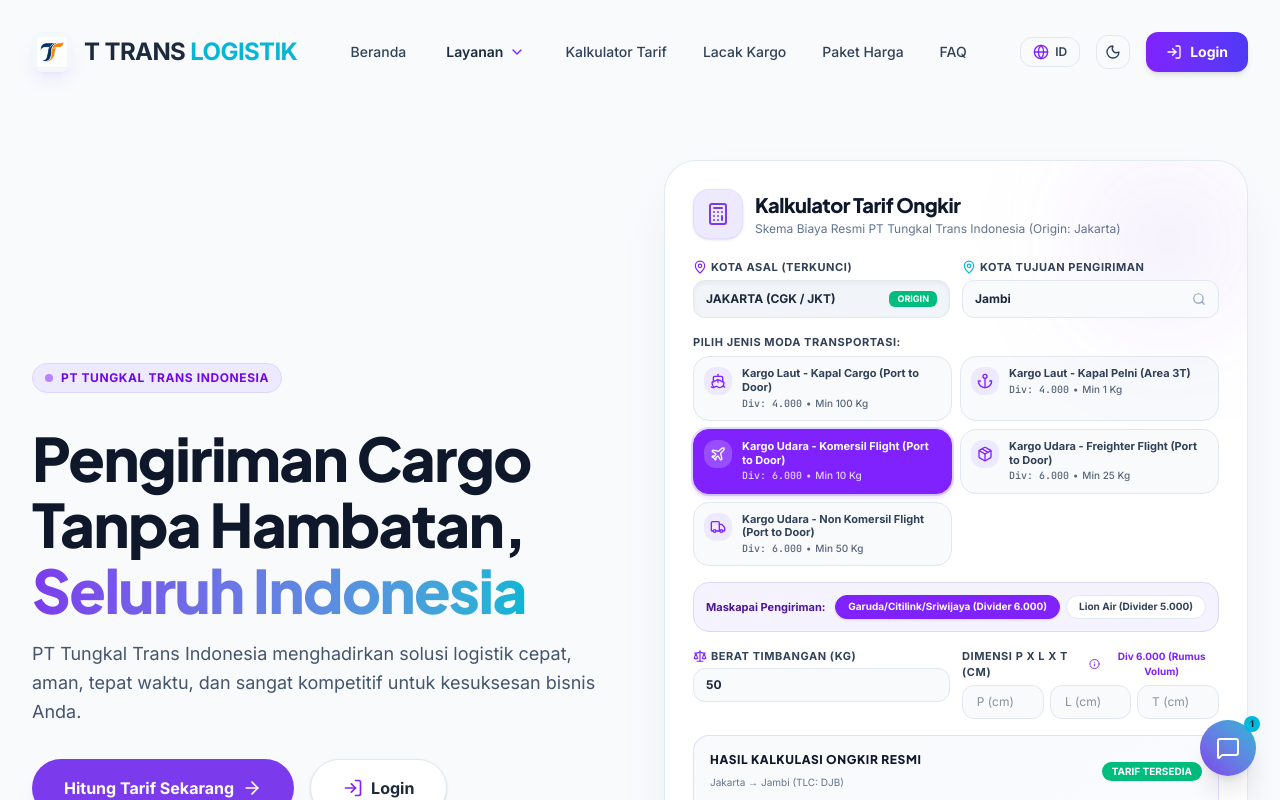
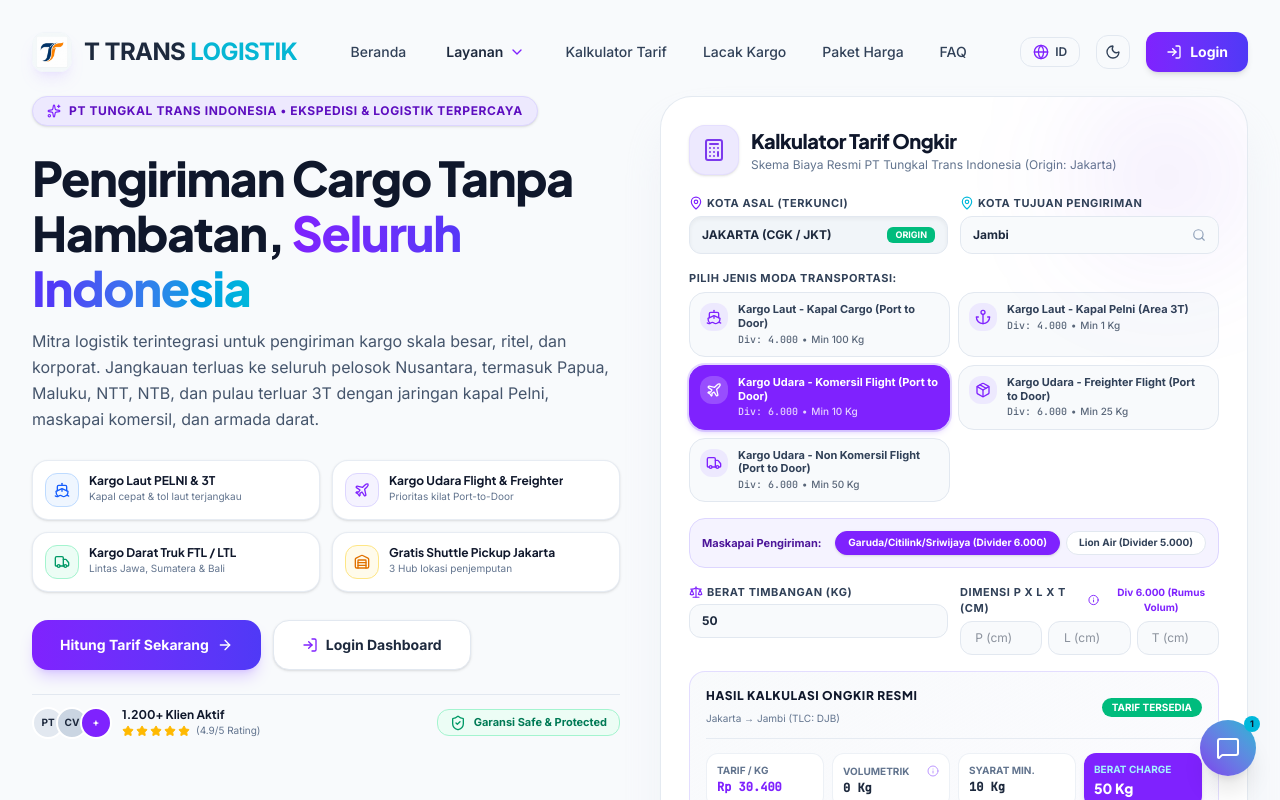
Before and after one commit to andrymhd-lexora/ttranslog, a React (Vite) app: page / in a window 1280 px wide. Shown: the top 800 px of the page. Built offline with nearby package versions, Linux system fonts and the light colour scheme.

Commit message:
Add files via upload

```diff
--- a/src/components/Hero.tsx
+++ b/src/components/Hero.tsx
@@ -1,5 +1,5 @@
 import React from "react";
-import { ArrowRight, Star, LogIn } from "lucide-react";
+import { ArrowRight, Star, LogIn, Ship, Plane, Truck, Warehouse, CheckCircle2, ShieldCheck, Sparkles } from "lucide-react";
 import { Language, TranslationDict } from "../types";
 import RateCalculator from "./RateCalculator";
 
@@ -9,10 +9,45 @@
 }
 
 export default function Hero({ lang, t }: HeroProps) {
+  const servicePills = [
+    {
+      icon: Ship,
+      color: "text-blue-600 dark:text-cyan-400 bg-blue-50 dark:bg-cyan-950/50 border-blue-200 dark:border-cyan-800",
+      titleID: "Kargo Laut PELNI & 3T",
+      titleEN: "PELNI Sea Freight & 3T",
+      descID: "Kapal cepat & tol laut terjangkau",
+      descEN: "Fast vessel & affordable sea toll"
+    },
+    {
+      icon: Plane,
+      color: "text-violet-600 dark:text-violet-400 bg-violet-50 dark:bg-violet-950/50 border-violet-200 dark:border-violet-800",
+      titleID: "Kargo Udara Flight & Freighter",
+      titleEN: "Air Cargo & Freighter",
+      descID: "Prioritas kilat Port-to-Door",
+      descEN: "Express priority Port-to-Door"
+    },
+    {
+      icon: Truck,
+      color: "text-emerald-600 dark:text-emerald-400 bg-emerald-50 dark:bg-emerald-950/50 border-emerald-200 dark:border-emerald-800",
+      titleID: "Kargo Darat Truk FTL / LTL",
+      titleEN: "Land Trucking FTL / LTL",
+      descID: "Lintas Jawa, Sumatera & Bali",
+      descEN: "Across Java, Sumatra & Bali"
+    },
+    {
+      icon: Warehouse,
+      color: "text-amber-600 dark:text-amber-400 bg-amber-50 dark:bg-amber-950/50 border-amber-200 dark:border-amber-800",
+      titleID: "Gratis Shuttle Pickup Jakarta",
+      titleEN: "Free Jakarta Pickup",
+      descID: "3 Hub lokasi penjemputan",
+      descEN: "3 Logistics pickup hubs"
+    }
+  ];
+
   return (
     <section
       id="home"
-      className="relative pt-32 pb-24 md:pt-40 md:pb-32 bg-[#f8fafc] dark:bg-slate-950 transition-colors duration-300 overflow-hidden"
+      className="relative pt-20 pb-12 md:pt-24 md:pb-16 bg-[#f8fafc] dark:bg-slate-950 transition-colors duration-300 overflow-hidden"
     >
       {/* Background Graphic Ornaments - Natural Tones Theme */}
       <div className="absolute top-0 right-0 w-[500px] h-[500px] bg-[#7c3aed]/5 rounded-full filter blur-3xl -z-10 translate-x-12 -translate-y-12"></div>
@@ -20,85 +55,117 @@
 
       {/* Organic Curved Wave Overlay */}
       <div className="absolute inset-x-0 bottom-0 pointer-events-none">
-        <svg className="w-full text-white dark:text-slate-900 transition-colors" viewBox="0 0 1440 100" fill="currentColor" xmlns="http://www.w3.org/2000/svg">
-          <path d="M0,32L80,37.3C160,43,320,53,480,58.7C640,64,800,64,960,53.3C1120,43,1280,21,1360,10.7L1440,0L1440,100L1360,100C1280,100,1120,100,960,100C800,100,640,100,480,100C320,100,160,100,80,100L0,100Z"></path>
+        <svg className="w-full text-white dark:text-slate-900 transition-colors" viewBox="0 0 1440 80" fill="currentColor" xmlns="http://www.w3.org/2000/svg">
+          <path d="M0,32L80,37.3C160,43,320,53,480,58.7C640,64,800,64,960,53.3C1120,43,1280,21,1360,10.7L1440,0L1440,80L1360,80C1280,80,1120,80,960,80C800,80,640,80,480,80C320,80,160,80,80,80L0,80Z"></path>
         </svg>
       </div>
 
       <div className="max-w-7xl mx-auto px-4 sm:px-6 lg:px-8">
-        <div className="grid grid-cols-1 lg:grid-cols-12 gap-12 items-center">
+        <div className="grid grid-cols-1 lg:grid-cols-12 gap-8 lg:gap-10 items-start">
 
-          {/* Left Column (Copywriting) */}
-          <div className="lg:col-span-6 space-y-8">
-            <div className="inline-flex items-center gap-2 px-3 py-1.5 rounded-full bg-violet-100 dark:bg-violet-900/30 text-violet-700 dark:text-cyan-400 border border-violet-200 dark:border-violet-900/50">
-              <span className="w-2 h-2 rounded-full bg-violet-600 dark:bg-cyan-400 animate-pulse"></span>
-              <span className="font-sans font-bold text-xs uppercase tracking-wider">PT Tungkal Trans Indonesia</span>
+          {/* Left Column (Rich Product Narrative & Value proposition) */}
+          <div className="lg:col-span-6 space-y-6">
+
+            {/* Top Badge */}
+            <div className="inline-flex items-center gap-2 px-3.5 py-1.5 rounded-full bg-violet-100 dark:bg-violet-900/40 text-violet-800 dark:text-cyan-300 border border-violet-200 dark:border-violet-800/60 shadow-sm">
+              <Sparkles className="w-3.5 h-3.5 text-violet-600 dark:text-cyan-400" />
+              <span className="font-sans font-bold text-xs uppercase tracking-wider">
+                PT Tungkal Trans Indonesia • Ekspedisi & Logistik Terpercaya
+              </span>
             </div>
 
-            <div className="space-y-4">
-              <h1 className="font-display font-extrabold text-4xl sm:text-5xl xl:text-6xl text-slate-900 dark:text-white tracking-tight leading-[1.1]">
+            {/* Headline */}
+            <div className="space-y-3">
+              <h1 className="font-display font-extrabold text-3xl sm:text-4xl xl:text-5xl text-slate-900 dark:text-white tracking-tight leading-[1.15]">
                 {t.heroTitle}{" "}
-                <span className="text-transparent bg-clip-text bg-gradient-to-r from-[#7c3aed] to-[#06b6d4]">
+                <span className="text-transparent bg-clip-text bg-gradient-to-r from-violet-600 via-indigo-600 to-cyan-500">
                   {t.heroHighlight}
                 </span>
               </h1>
-              <p className="font-sans text-lg text-slate-600 dark:text-slate-300 max-w-2xl leading-relaxed">
-                {t.heroSubtitle}
+              <p className="font-sans text-sm sm:text-base text-slate-600 dark:text-slate-300 max-w-2xl leading-relaxed">
+                {lang === "ID"
+                  ? "Mitra logistik terintegrasi untuk pengiriman kargo skala besar, ritel, dan korporat. Jangkauan terluas ke seluruh pelosok Nusantara, termasuk Papua, Maluku, NTT, NTB, dan pulau terluar 3T dengan jaringan kapal Pelni, maskapai komersil, dan armada darat."
+                  : "Integrated logistics partner for commercial, retail, and corporate cargo. Broadest nationwide reach covering Papua, Maluku, Nusa Tenggara, and 3T remote regions."}
               </p>
             </div>
 
+            {/* Product Offers 2x2 Grid Narrative */}
+            <div className="grid grid-cols-2 gap-2.5 sm:gap-3 pt-1">
+              {servicePills.map((item, idx) => {
+                const IconComponent = item.icon;
+                const title = lang === "ID" ? item.titleID : item.titleEN;
+                const desc = lang === "ID" ? item.descID : item.descEN;
+
+                return (
+                  <div
+                    key={idx}
+                    className="p-3 rounded-2xl bg-white dark:bg-slate-900/90 border border-slate-200/80 dark:border-slate-800 shadow-sm flex items-start gap-2.5 hover:border-violet-300 dark:hover:border-cyan-500/50 transition-all"
+                  >
+                    <div className={`p-2 rounded-xl border shrink-0 ${item.color}`}>
+                      <IconComponent className="h-4 w-4" />
+                    </div>
+                    <div className="min-w-0">
+                      <h2 className="font-display font-bold text-xs text-slate-900 dark:text-white truncate">
+                        {title}
+                      </h2>
+                      <p className="font-sans text-[10px] text-slate-500 dark:text-slate-400 truncate">
+                        {desc}
+                      </p>
+                    </div>
+                  </div>
+                );
+              })}
+            </div>
+
             {/* CTAs */}
-            <div className="flex flex-col sm:flex-row gap-4">
+            <div className="flex flex-col sm:flex-row gap-3 pt-1">
               <a
                 href="#calculator"
-                className="inline-flex items-center justify-center gap-2 bg-[#7c3aed] hover:bg-purple-700 text-white font-sans font-bold px-8 py-4 rounded-full shadow-lg shadow-purple-200/50 dark:shadow-none hover:shadow-xl hover:scale-[1.02] transition-all duration-250 text-base"
+                className="inline-flex items-center justify-center gap-2 bg-gradient-to-r from-violet-600 to-indigo-600 hover:from-violet-700 hover:to-indigo-700 text-white font-sans font-bold px-7 py-3.5 rounded-2xl shadow-lg shadow-violet-500/25 hover:shadow-violet-500/40 hover:scale-[1.01] transition-all text-sm"
               >
                 <span>{t.heroCtaCalc}</span>
-                <ArrowRight className="h-5 w-5" />
+                <ArrowRight className="h-4 w-4" />
               </a>
               <a
                 href="https://ttranslog.base44.app"
                 target="_blank"
                 rel="noopener noreferrer"
-                className="inline-flex items-center justify-center gap-2 bg-white dark:bg-slate-800 hover:bg-slate-50 dark:hover:bg-slate-700 text-slate-800 dark:text-white border border-slate-200 dark:border-slate-700 font-sans font-bold px-8 py-4 rounded-full shadow-sm hover:scale-[1.02] transition-all duration-250 text-base cursor-pointer"
+                className="inline-flex items-center justify-center gap-2 bg-white dark:bg-slate-900 hover:bg-slate-50 dark:hover:bg-slate-800 text-slate-800 dark:text-white border border-slate-200 dark:border-slate-700 font-sans font-bold px-7 py-3.5 rounded-2xl shadow-sm hover:scale-[1.01] transition-all text-sm cursor-pointer"
               >
-                <LogIn className="h-5 w-5 text-violet-600 dark:text-cyan-400" />
-                <span>Login</span>
+                <LogIn className="h-4 w-4 text-violet-600 dark:text-cyan-400" />
+                <span>Login Dashboard</span>
               </a>
             </div>
 
-            {/* Social Stats */}
-            <div className="pt-4 border-t border-slate-200 dark:border-slate-800/80 flex flex-wrap items-center gap-x-8 gap-y-4">
+            {/* Trust Badges & Ratings */}
+            <div className="pt-3 border-t border-slate-200 dark:border-slate-800/80 flex flex-wrap items-center justify-between gap-4">
               <div className="flex items-center gap-2.5">
                 <div className="flex -space-x-2">
-                  <div className="h-9 w-9 rounded-full border-2 border-white dark:border-slate-900 bg-slate-300 flex items-center justify-center text-xs font-bold font-sans">A</div>
-                  <div className="h-9 w-9 rounded-full border-2 border-white dark:border-slate-900 bg-slate-400 flex items-center justify-center text-xs font-bold font-sans">B</div>
-                  <div className="h-9 w-9 rounded-full border-2 border-white dark:border-slate-900 bg-violet-600 flex items-center justify-center text-xs font-bold text-white font-sans">+</div>
+                  <div className="h-8 w-8 rounded-full border-2 border-white dark:border-slate-900 bg-slate-200 dark:bg-slate-700 flex items-center justify-center text-[10px] font-bold">PT</div>
+                  <div className="h-8 w-8 rounded-full border-2 border-white dark:border-slate-900 bg-slate-300 dark:bg-slate-600 flex items-center justify-center text-[10px] font-bold">CV</div>
+                  <div className="h-8 w-8 rounded-full border-2 border-white dark:border-slate-900 bg-violet-600 text-white flex items-center justify-center text-[10px] font-bold">+</div>
                 </div>
                 <div>
-                  <div className="font-display font-bold text-slate-900 dark:text-white text-sm">
+                  <div className="font-display font-bold text-slate-900 dark:text-white text-xs">
                     {t.heroActiveClients}
                   </div>
                   <div className="flex items-center gap-0.5">
                     {[...Array(5)].map((_, i) => (
                       <Star key={i} className="h-3 w-3 fill-amber-400 text-amber-400" />
                     ))}
-                    <span className="font-sans text-xs text-slate-500 dark:text-slate-400 ml-1">(4.9/5 Rating)</span>
+                    <span className="font-sans text-[10px] text-slate-500 dark:text-slate-400 ml-1">(4.9/5 Rating)</span>
                   </div>
                 </div>
               </div>
 
-              <div className="h-8 w-px bg-slate-200 dark:bg-slate-800 hidden sm:block"></div>
-
-              <div>
-                <div className="font-display font-extrabold text-violet-600 dark:text-cyan-400 text-lg leading-tight">
-                  99.4%
-                </div>
-                <div className="font-sans text-xs text-slate-500 dark:text-slate-400">
-                  {t.heroSatisfaction}
-                </div>
+              <div className="flex items-center gap-2 px-3 py-1 bg-emerald-50 dark:bg-emerald-950/40 border border-emerald-200 dark:border-emerald-800/60 rounded-xl">
+                <ShieldCheck className="h-4 w-4 text-emerald-600 dark:text-emerald-400" />
+                <span className="text-[11px] font-bold text-emerald-700 dark:text-emerald-300">
+                  {lang === "ID" ? "Garansi Safe & Protected" : "Safe & Covered Cargo"}
+                </span>
               </div>
             </div>
+
           </div>
 
           {/* Right Column (Calculator Component) */}
```
